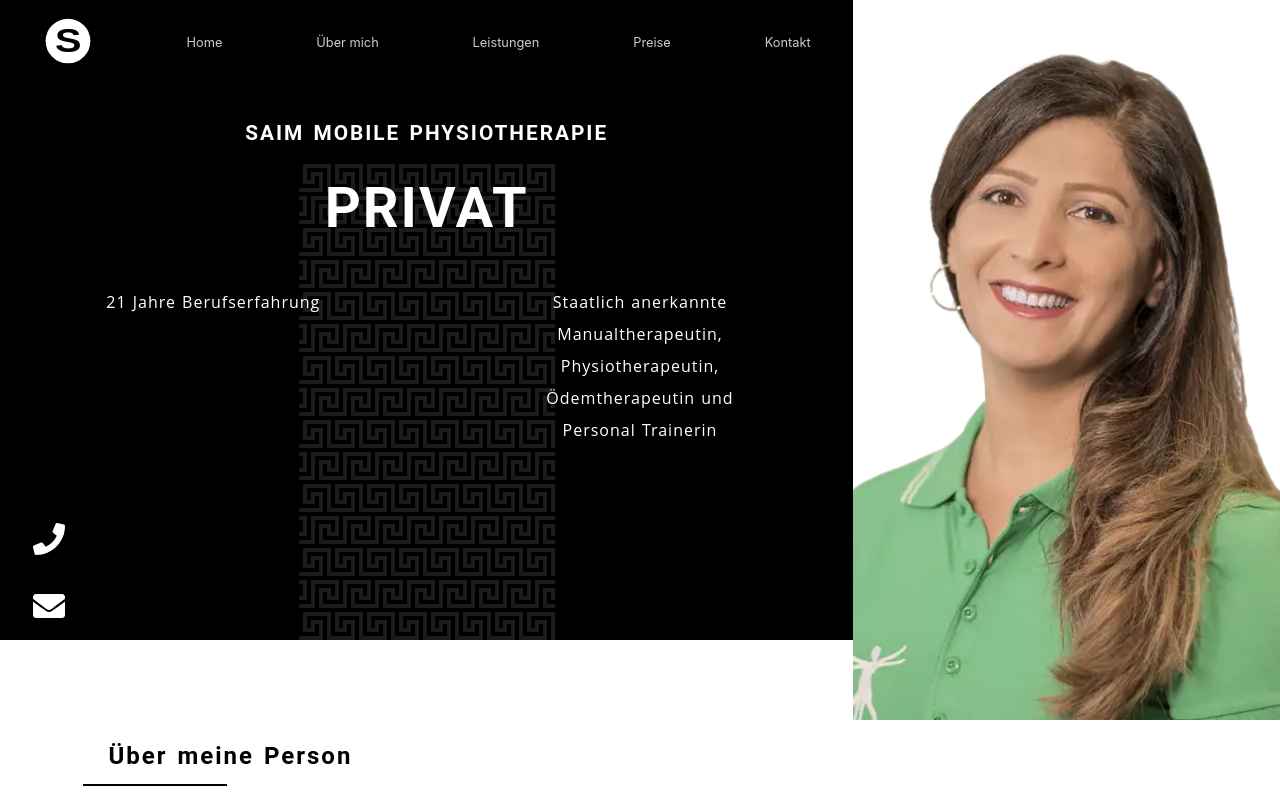
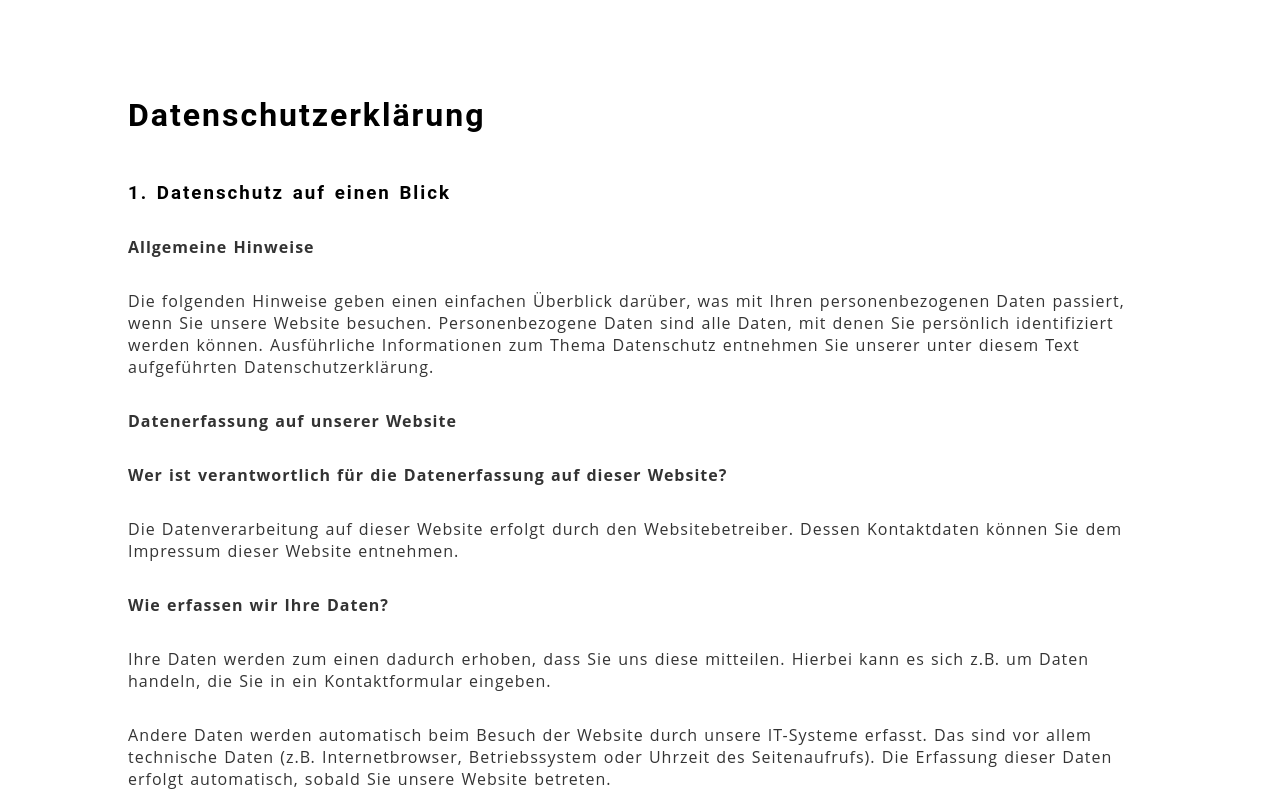
Before and after one commit to ab7z/saim-mobilephysio, a React (Create React App) app: page /privacy in a window 1280 px wide. Shown: the top 800 px of the page. Built offline with nearby package versions, Linux system fonts and the light colour scheme.

Commit message:
browserRouter

```diff
--- a/src/App.js
+++ b/src/App.js
@@ -1,8 +1,8 @@
-import React, {useState} from 'react';
+import React, { useState } from 'react';
 import './styles/App.css';
 import LogRocket from "logrocket";
 import * as Sentry from "@sentry/browser";
-import {HashRouter, Route} from 'react-router-dom';
+import { BrowserRouter, Route, Switch } from 'react-router-dom';
 import Home from "./pages/Home";
 import Privacy from "./pages/Privacy";
 import Terms from "./pages/Terms";
@@ -40,17 +40,21 @@
     check_webp_feature(setWebpFunctionality);
 
     return (
-        <HashRouter>
-            <Route exact path={"/"}
-                   render={(props) => <Home {...props} isWebpEnable={isWebpEnable}/>}
-            />
-            <Route path={"/privacy"}>
-                <Privacy/>
-            </Route>
-            <Route path={"/terms"}>
-                <Terms/>
-            </Route>
-        </HashRouter>
+        <BrowserRouter>
+            <div className={ "App" }>
+                <Switch>
+                    <Route exact={ true } path={ "/" }
+                        render={ (props) => <Home { ...props } isWebpEnable={ isWebpEnable } /> }
+                    />
+                    <Route exact={ true } path={ "/privacy" }>
+                        <Privacy />
+                    </Route>
+                    <Route exact={ true } path={ "/terms" }>
+                        <Terms />
+                    </Route>
+                </Switch>
+            </div>
+        </BrowserRouter>
     );
 }
 
```
